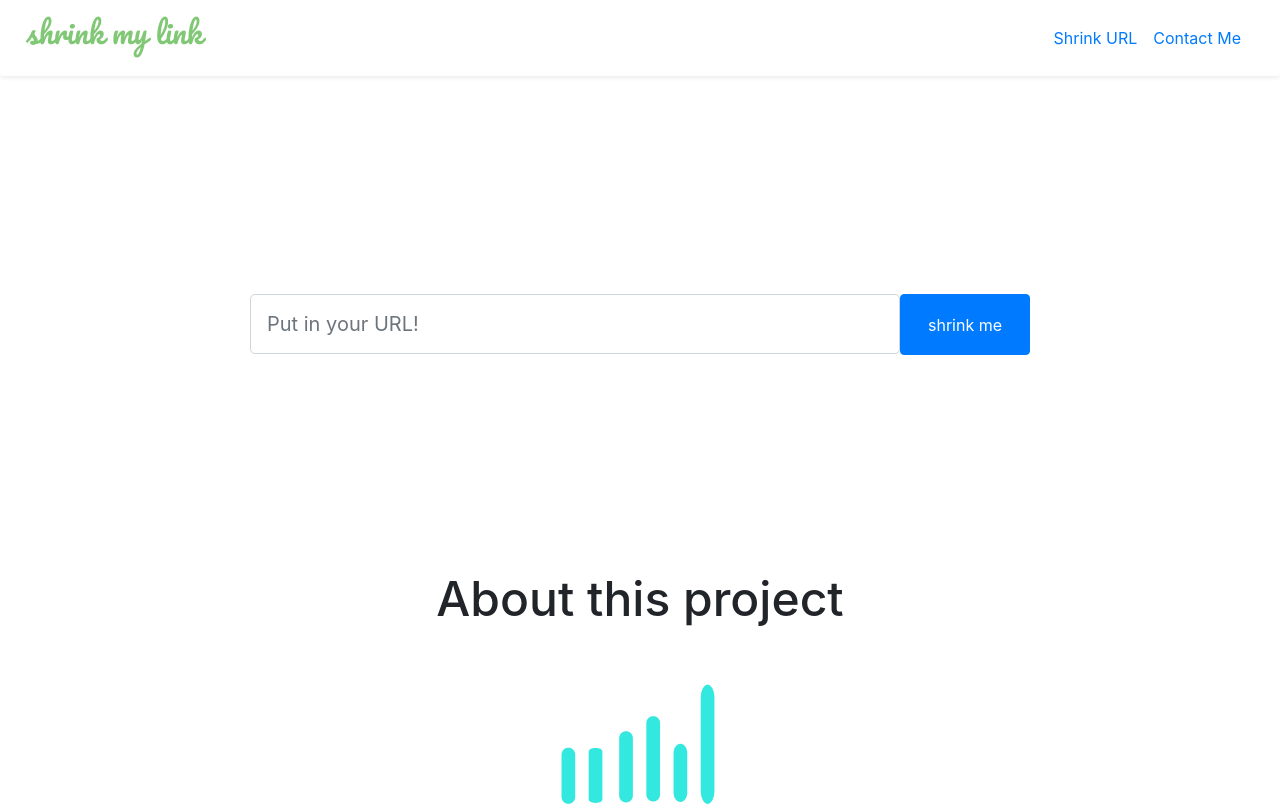
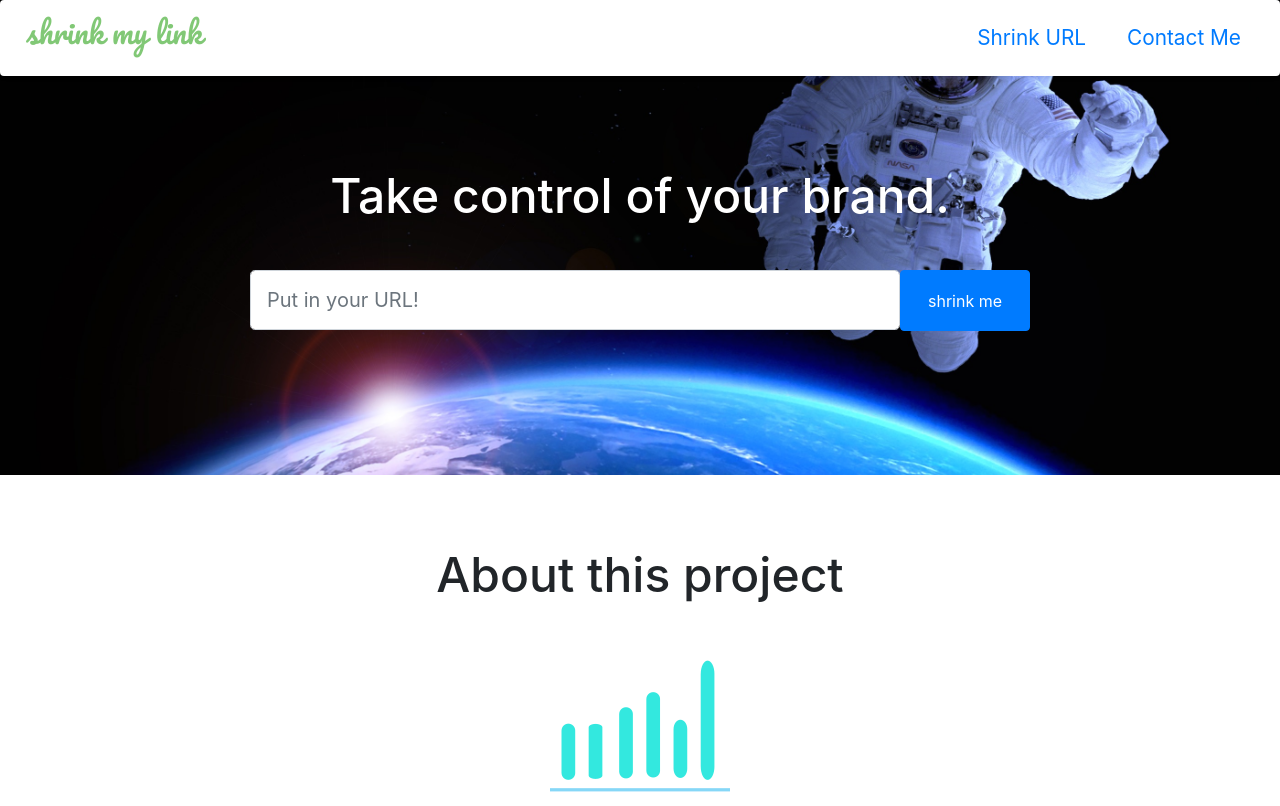
Before and after one commit to hnryzhng/shrink-my-link, a React (Create React App) app in the folder client/: page / in a window 1280 px wide. Shown: the top 806 px of the page. Built offline with nearby package versions, Linux system fonts and the light colour scheme.

Commit message:
added background image

```diff
--- a/client/src/styles.css
+++ b/client/src/styles.css
@@ -5,7 +5,7 @@
 }
 
 .parallax {
-	//background-image: url("");
+	background-image: url("./static/astronaut.jpg");
 	background-attachment: fixed;
 	background-position: center;
 	background-repeat: no-repeat;
@@ -20,6 +20,11 @@
 
 #navigation-menu-container {
 	width: 100%;
+}
+
+.nav-link {
+	font-size: 1.3em;
+	margin-left: 1.2em;
 }
 
 #shrink-container {
@@ -38,7 +43,12 @@
 }
 
 #shrink-section-heading {
+	width: 50%;
+	margin: 0 auto;
+	margin-bottom: 0.8em;
 	color: white;
+	background-color: rgba(0,0,0,0);
+	border-radius: 0.5em;
 }
 
 #shrink-form {
```
Also changed, not shown: client/src/static/astronaut.jpg (added), 1 other file (tests, documents, lock files or other folders).
